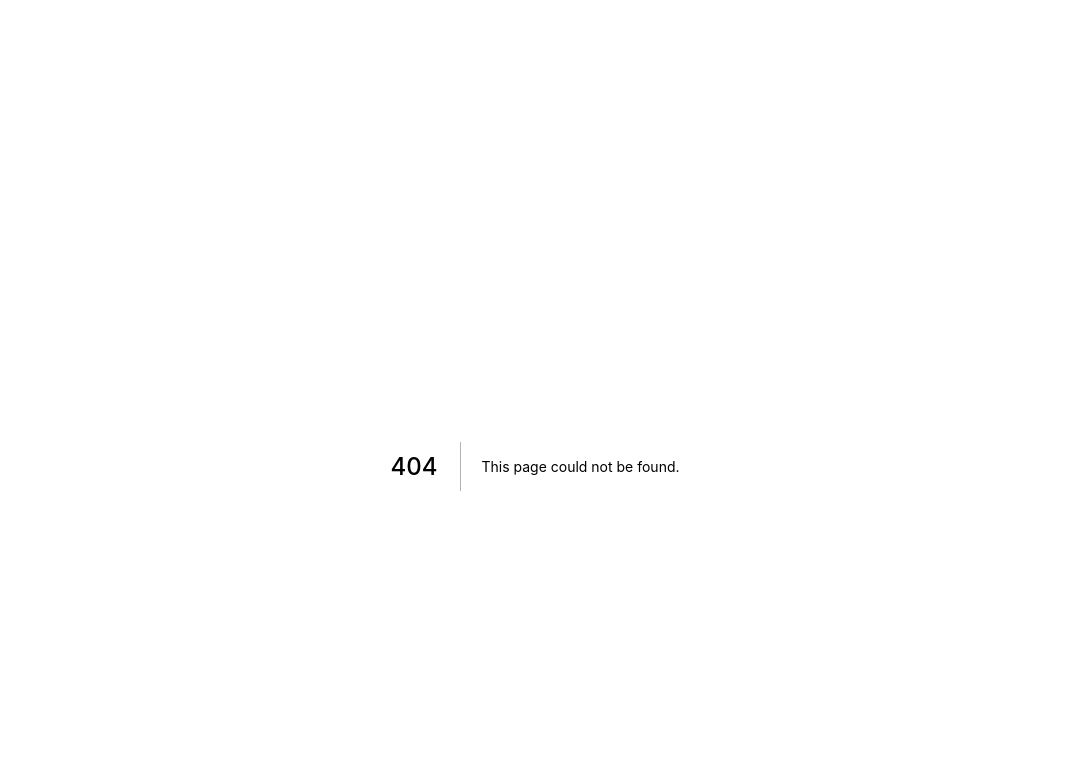
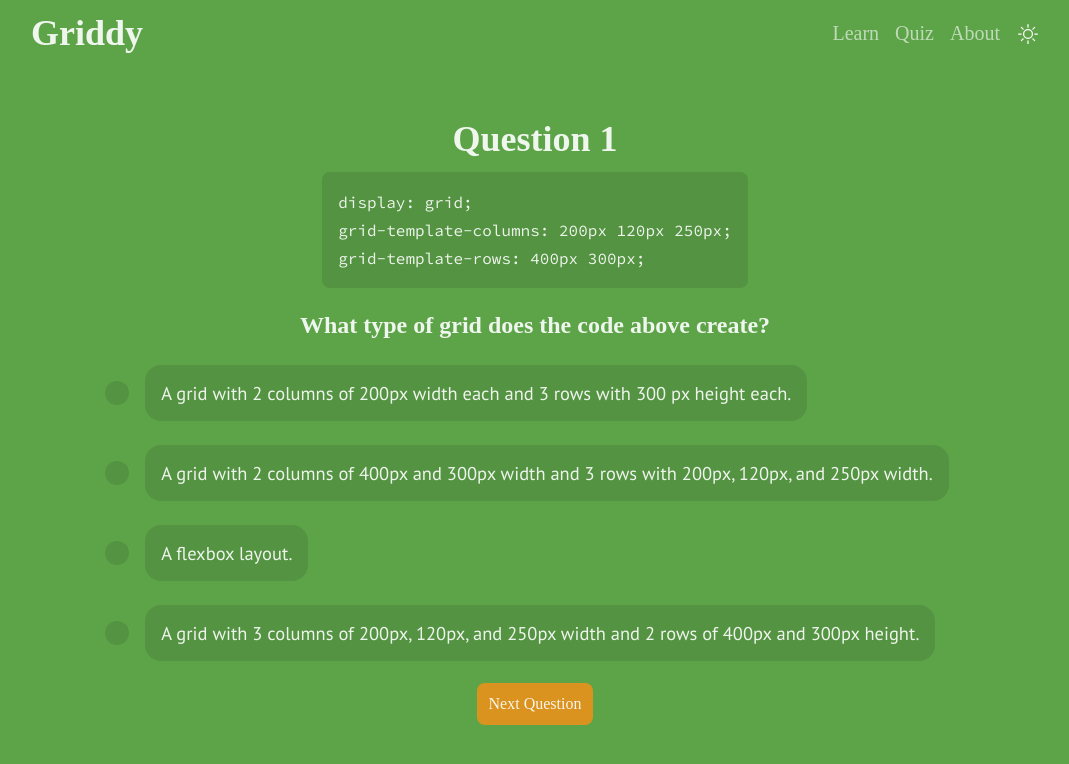
Before and after one commit to Halmesn/Griddy, a Next.js app: page /quiz/1 in a window 1280 px wide. Before the commit this address had no page. Shown: the top 764 px of the page, without its empty margins (105-1174 px from the left). Built offline with nearby package versions, Linux system fonts and the light colour scheme; a web font is replaced by a local one.

Commit message:
add some quiz contents to quiz page

```diff
--- a/components/quiz/QuizForm.js
+++ b/components/quiz/QuizForm.js
@@ -43,6 +43,31 @@ export default function QuizForm({ quizIndex, sample }) {
       ))}
     </Styled.AnswerContainer>
   );
+
+  const renderButton = () => {
+    switch (quizIndex) {
+      case 0:
+        return <ButtonPrimary href="/quiz/2">Next Question</ButtonPrimary>;
+      case 4:
+        return (
+          <Styled.FlexContainer>
+            <ButtonPrimary href="/quiz/4">Previous Question</ButtonPrimary>
+            <ButtonPrimary href="/quiz/results">Submit</ButtonPrimary>
+          </Styled.FlexContainer>
+        );
+      default:
+        return (
+          <Styled.FlexContainer>
+            <ButtonPrimary href={`/quiz/${quizIndex}`}>
+              Previous Question
+            </ButtonPrimary>
+            <ButtonPrimary href={`/quiz/${quizIndex + 2}`}>
+              Next Question
+            </ButtonPrimary>
+          </Styled.FlexContainer>
+        );
+    }
+  };
 
   const onSolutionCheck = () => {
     setSolution(selectedAnswer);
@@ -115,7 +140,7 @@ export default function QuizForm({ quizIndex, sample }) {
           </Styled.Message>
         </Styled.PopUp>
       ) : (
-        <ButtonPrimary>Submit</ButtonPrimary>
+        renderButton()
       )}
     </Styled.QuizForm>
   );
--- a/components/quiz/styles.js
+++ b/components/quiz/styles.js
@@ -1,6 +1,6 @@
 import styled from 'styled-components';
 import { motion } from 'framer-motion';
-import { header, flexColumn, flexCenter, flexBetween } from 'styles/Mixins';
+import { header, description, flexColumn, flexCenter } from 'styles/Mixins';
 
 export const QuizForm = styled(motion.div)`
   ${flexColumn}
@@ -138,6 +138,17 @@ export const MessageDescription = styled.p`
   }
 `;
 
+export const QuizContainer = styled(motion.section)`
+  padding: 4rem 0;
+  max-width: 80%;
+  margin: 0 auto;
+  ${flexColumn}
+`;
+
+export const Description = styled.p`
+  ${description}
+`;
+
 export const DotVariants = {
   hidden: { scale: 0 },
   visible: { scale: 1 },
--- a/pages/quiz.js
+++ /dev/null
@@ -1,3 +0,0 @@
-export default function Quiz() {
-  return <div></div>;
-}
--- /dev/null
+++ b/pages/quiz/[quizIndex].js
@@ -0,0 +1,21 @@
+import * as Styled from 'components/quiz/styles';
+import { ContentVariants } from 'components/about/styles';
+
+import QuizForm from 'components/quiz/QuizForm';
+
+import { useRouter } from 'next/router';
+
+export default function QuizDetail() {
+  const router = useRouter();
+  const quizIndex = +router.query.quizIndex;
+
+  return (
+    <Styled.QuizContainer
+      variants={ContentVariants}
+      initial="hidden"
+      animate="visible"
+    >
+      {quizIndex && <QuizForm quizIndex={quizIndex - 1} />}
+    </Styled.QuizContainer>
+  );
+}
--- /dev/null
+++ b/pages/quiz/index.js
@@ -0,0 +1,5 @@
+import Introduction from 'components/quiz/Introduction';
+
+export default function Quiz() {
+  return <Introduction />;
+}
```
Also changed, not shown: components/quiz/Introduction.js (added, +28 -0 lines), components/quiz/QuizSidebar.js (added, +11 -0 lines).
